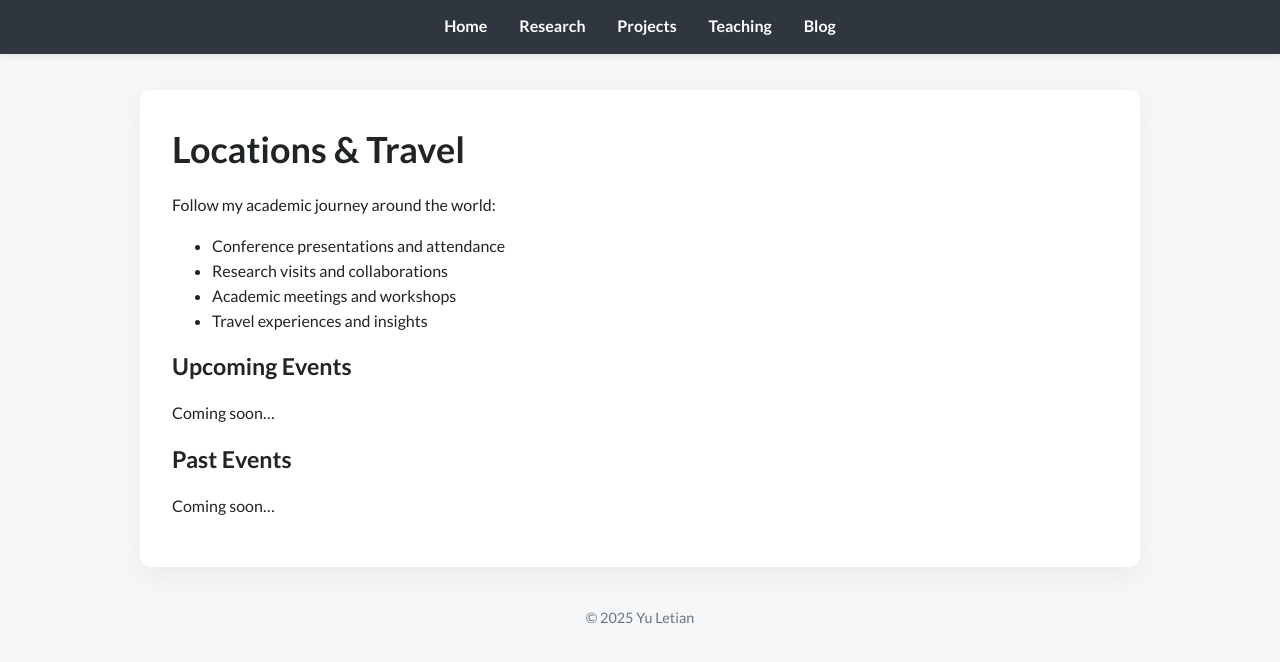
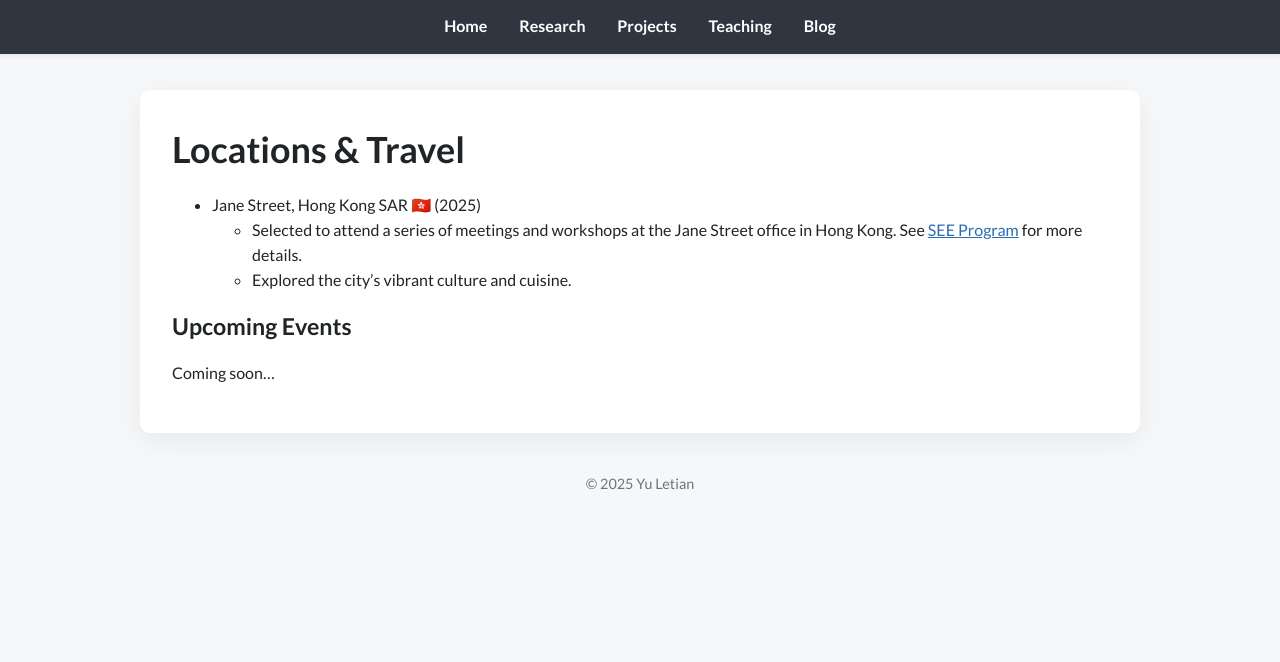
Before and after one commit to FisherSkyi/FisherSkyi.github.io, a Jekyll site: the page built from blog/location/index.md, in a window 1280 px wide. Shown: the top 662 px of the page. Built offline with Jekyll 4.4.1, drawn with Linux system fonts in a browser that asks for light colours.

Commit message:
Affiation

```diff
--- a/blog/location/index.md
+++ b/blog/location/index.md
@@ -7,17 +7,10 @@ categories: [location]
 
 # Locations & Travel
 
-Follow my academic journey around the world:
-
-- Conference presentations and attendance
-- Research visits and collaborations
-- Academic meetings and workshops
-- Travel experiences and insights
+- Jane Street, Hong Kong SAR 🇭🇰 (2025)
+    - Selected to attend a series of meetings and workshops at the Jane Street office in Hong Kong. See [SEE Program](https://www.janestreet.com/join-jane-street/programs-and-events/see/) for more details.
+    - Explored the city's vibrant culture and cuisine.
 
 ## Upcoming Events
 
 Coming soon...
-
-## Past Events
-
-Coming soon...
```
Also changed, not shown: research.md (+5 -5 lines).
